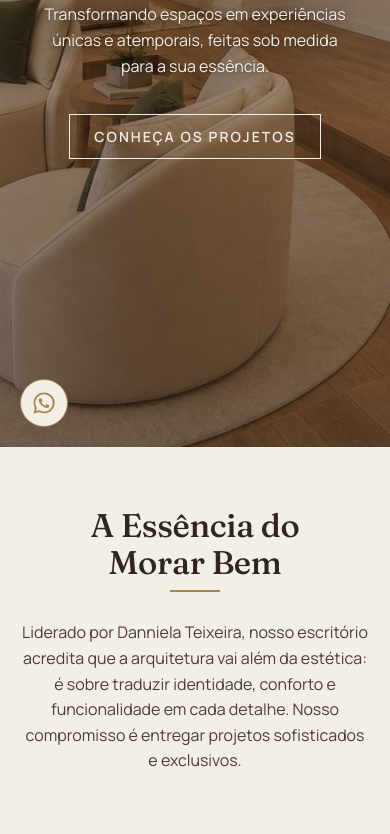
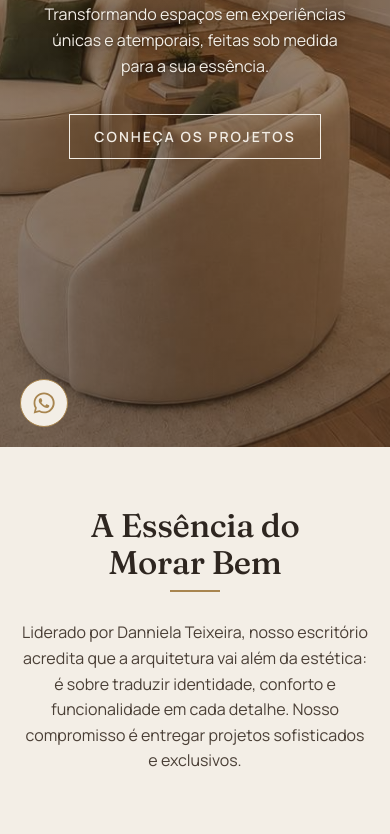
Before and after one commit to joseegebert-cpu/arquitetadannielateixeira, a plain HTML site: page index.html in a window 390 px wide. Shown: the part 397-1231 px from the top of the page. Drawn offline with Linux system fonts and the light colour scheme.

Commit message:
Corrige foto do topo pixelada no celular
Celulares e tablets não suportam background-attachment: fixed e esticavam a foto até a altura da página. O fundo fixo fica só no computador; no celular a foto rola com a página.

```diff
--- a/index.html
+++ b/index.html
@@ -1043,6 +1043,15 @@
             font-weight: 600;
             font-size: 18px;
             line-height: 1.3;
+        }
+
+        /* iOS/Android don't support fixed backgrounds: they stretch the photo to the full page
+           height and it looks pixelated. Keep the parallax only on desktop with a mouse. */
+        @media (max-width: 1024px), (hover: none), (pointer: coarse) {
+            .hero {
+                background-attachment: scroll;
+                background-position: 45% center;
+            }
         }
 
         /* WhatsApp: minimalista, na paleta do site */
```
